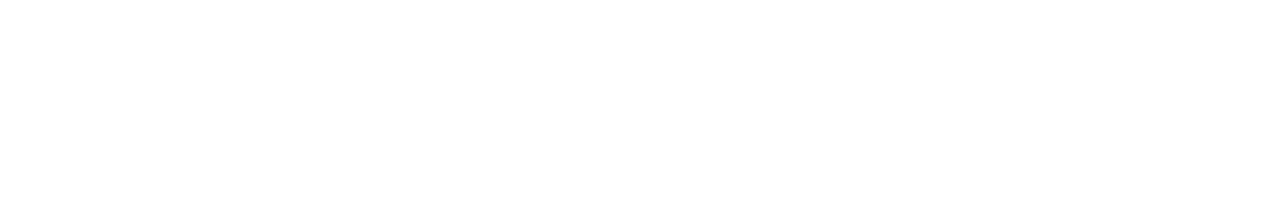
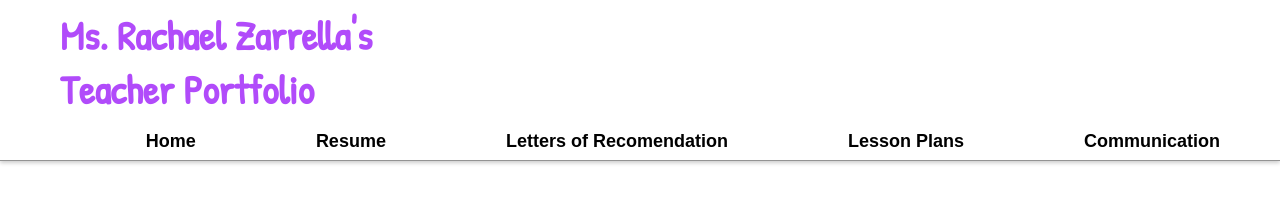
Before and after one commit to kylenad/Zarrella_Portfolio, a plain HTML site: page index.html in a window 1280 px wide. Drawn offline with Linux system fonts and the light colour scheme.

Commit message:
added navbar

```diff
--- a/index.html
+++ b/index.html
@@ -2,12 +2,38 @@
 <html lang="en">
 	<head>
 		<title>Rachael Zarrella's Portfolio</title>
+		<link href="https://fonts.googleapis.com/css2?family=Patrick+Hand&display=swap" rel="stylesheet">
+		<link rel="stylesheet" href="styles/index.css">
 
 	</head>
 	<body>
 
-		<nav>
-
+		<nav class="nav-bar">
+			<div class="rachael-name-logo-navbar">
+				<div>
+					Ms. Rachael Zarrella's
+				</div>
+				<div>
+					Teacher Portfolio
+				</div>
+			</div>
+			<div class="nav-button-container">
+				<div class="nav-button">
+					Home
+				</div>
+				<div class="nav-button">
+					Resume
+				</div>
+				<div class="nav-button">
+					Letters of Recomendation
+				</div>
+				<div class="nav-button">
+					Lesson Plans
+				</div>
+				<div class="nav-button">
+					Communication
+				</div>
+			</div>
 		</nav>
 
 		<main>
--- a/styles/index.css
+++ b/styles/index.css
@@ -1,5 +1,5 @@
 p {
-	font-family: Roboto, Arial;
+	font-family: Arial;
 	margin-top: 0;
 	margin-bottom: 0;
 }
@@ -8,3 +8,58 @@ body {
 	/* This style below will be inherited */
 	margin: 0;
 }
+
+.nav-bar {
+	font-family: Arial;
+	display: flex;
+	height: 160px;
+	flex-direction: row;
+	align-items: center;
+	justify-content: space-between;
+	position: fixed;
+	top: 0;
+	right: 0;
+	left: 0;
+	border-bottom: 0.5px solid rgb(147, 147, 147);
+	padding: 0 60px; 	/* Use to push nav buttons away from hugging left/right side of webpage directly */
+	background-color: white;
+	flex-wrap: wrap; /* Prevent horizontal scroll on some screens */
+	box-shadow: 0 2px 4px 0 rgba(0,0,0,.2);
+}
+
+.rachael-name-logo-navbar {
+	display: flex;
+	flex-direction: column;
+	align-items: flex-start;
+	justify-content: center;
+	font-family: 'Patrick Hand', Arial;
+	font-size: 40px;
+	font-weight: 900;
+	color: #b14bfa;
+  max-width: 500px;
+  flex-shrink: 0;
+}
+
+.nav-button-container {
+  display: flex;
+	flex-direction: row;
+  gap: 120px;
+  flex-wrap: wrap;
+  justify-content: flex-end;
+  align-items: center;
+  flex-grow: 1;
+  flex-shrink: 1;
+  min-width: 0;
+}
+
+
+.nav-button {
+  font-size: 18px;
+  font-weight: 600;
+  cursor: pointer;
+}
+
+.nav-button:hover {
+	text-decoration: underline;
+	color: #aa88cc;
+}
```
